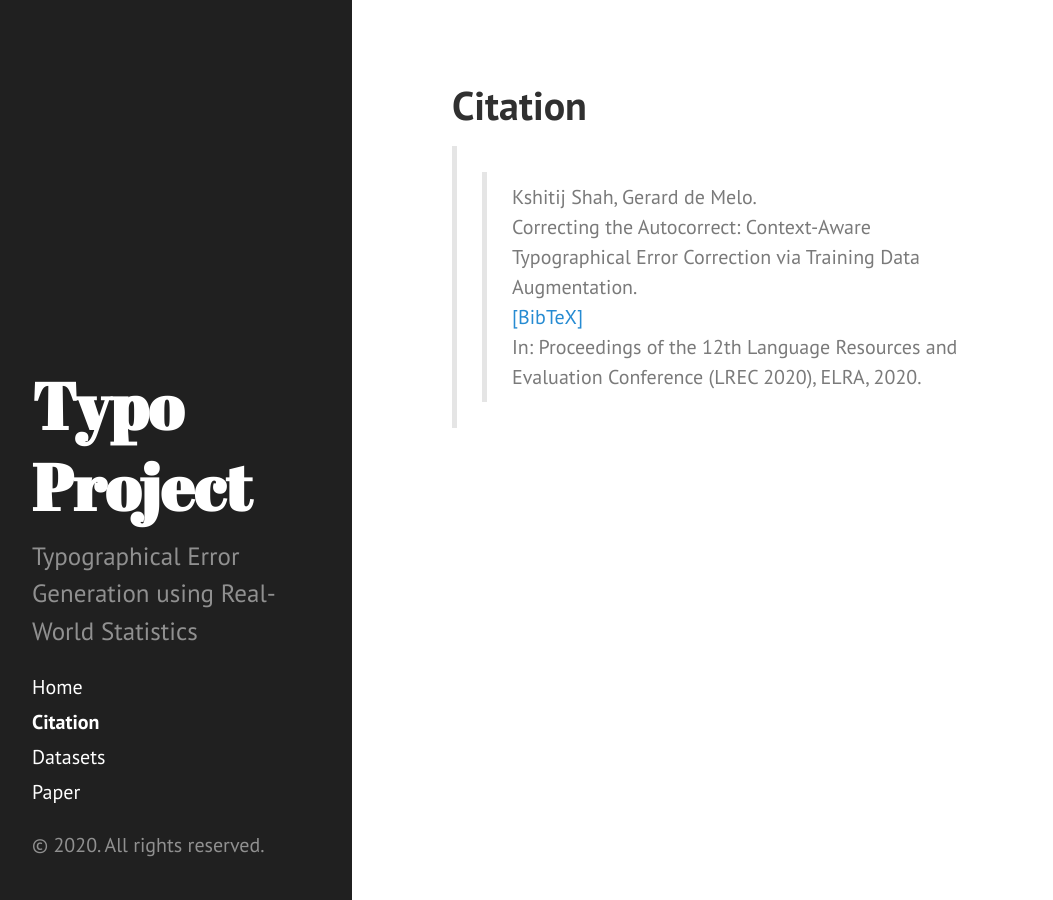
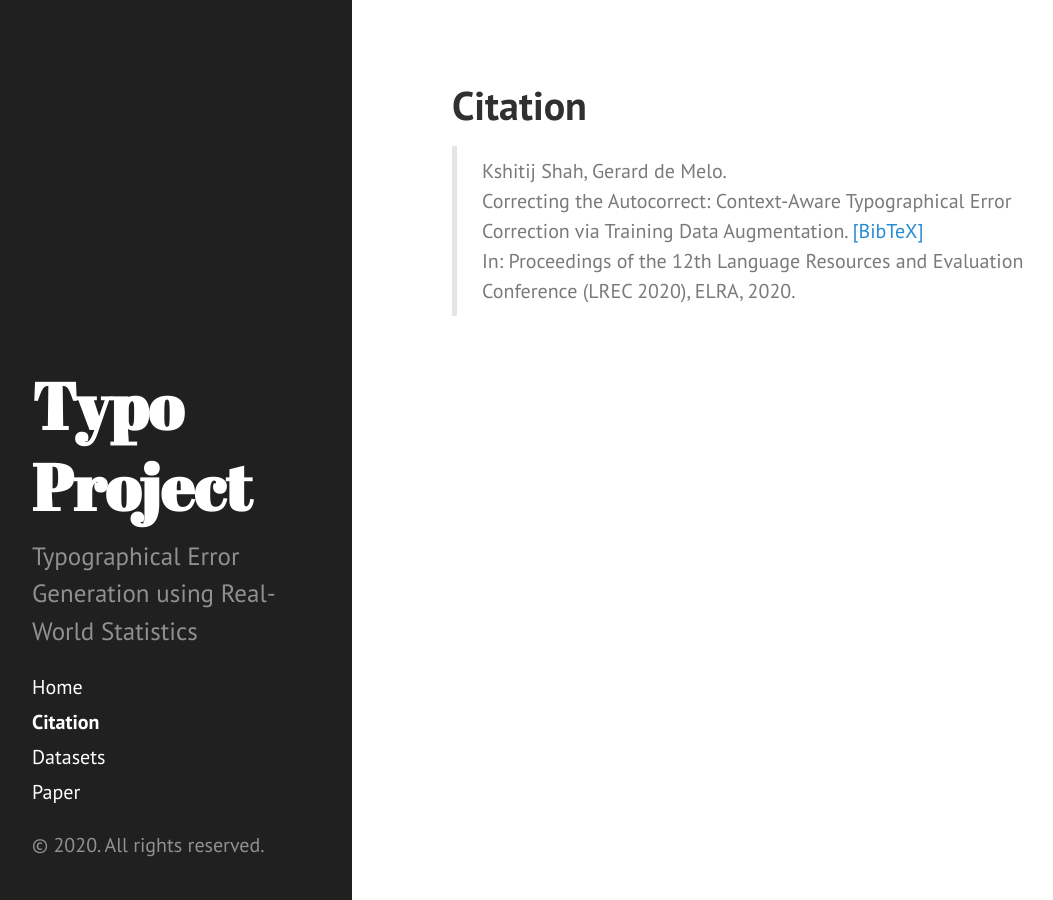
Before and after one commit to xitizzz/typo, a Jekyll site: the page built from cite.md, in a window 1280 px wide. Shown: the whole page, without its empty margins (8-1061 px from the left). Built offline with Jekyll 4.4.1, drawn with Linux system fonts in a browser that asks for light colours.

```diff
--- a/cite.md
+++ b/cite.md
@@ -4,7 +4,6 @@ title: Citation
 ---
 
 
->> Kshitij Shah, Gerard de Melo.
->> Correcting the Autocorrect: Context-Aware Typographical Error Correction via Training Data Augmentation.
-[[BibTeX]](http://gerard.demelo.org/papers/typographical-error-correction.bib)
->> In: Proceedings of the 12th Language Resources and Evaluation Conference (LREC 2020), ELRA, 2020.
+> Kshitij Shah, Gerard de Melo.
+> Correcting the Autocorrect: Context-Aware Typographical Error Correction via Training Data Augmentation. [[BibTeX]](http://gerard.demelo.org/papers/typographical-error-correction.bib)
+> In: Proceedings of the 12th Language Resources and Evaluation Conference (LREC 2020), ELRA, 2020.
```
